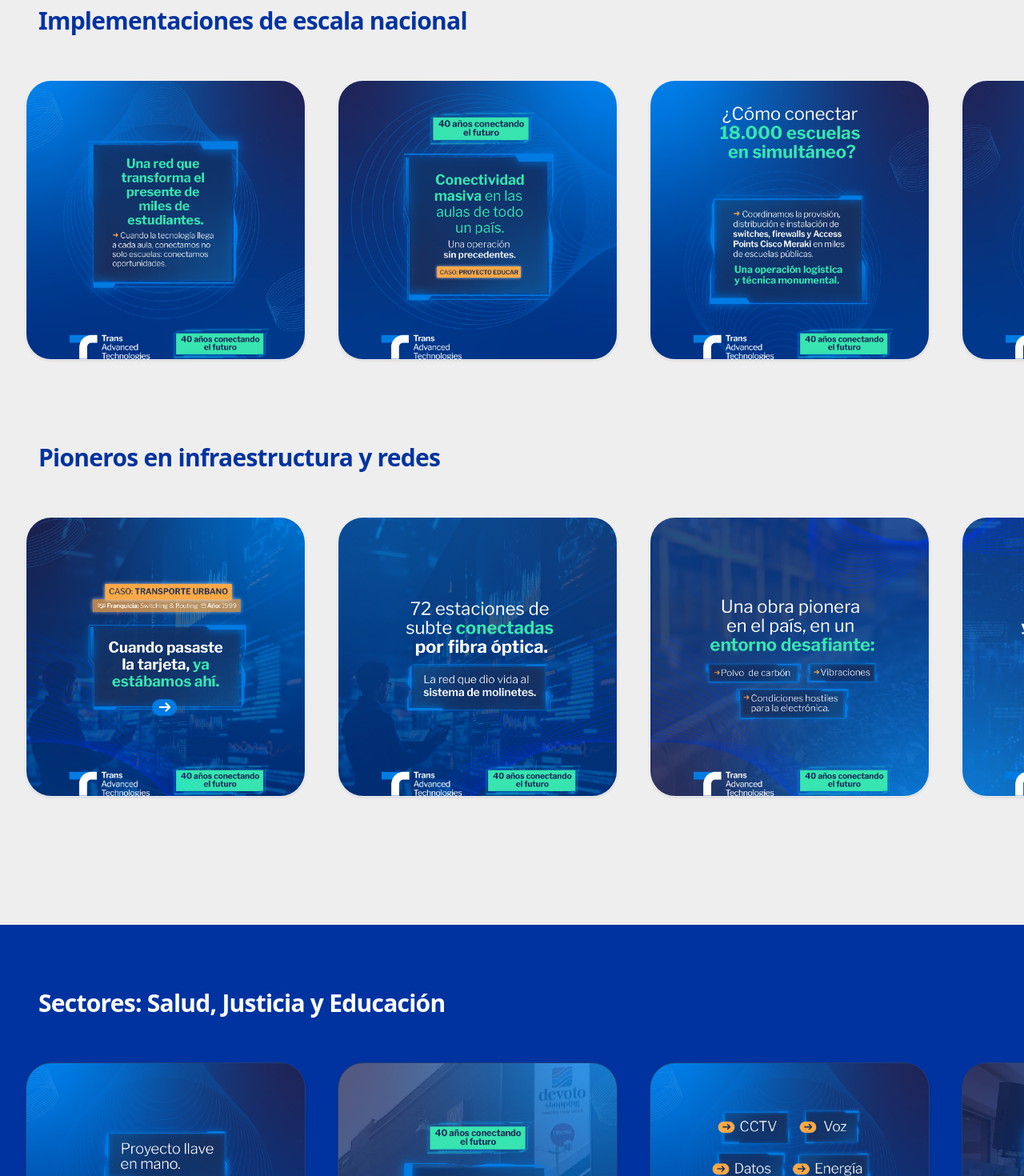
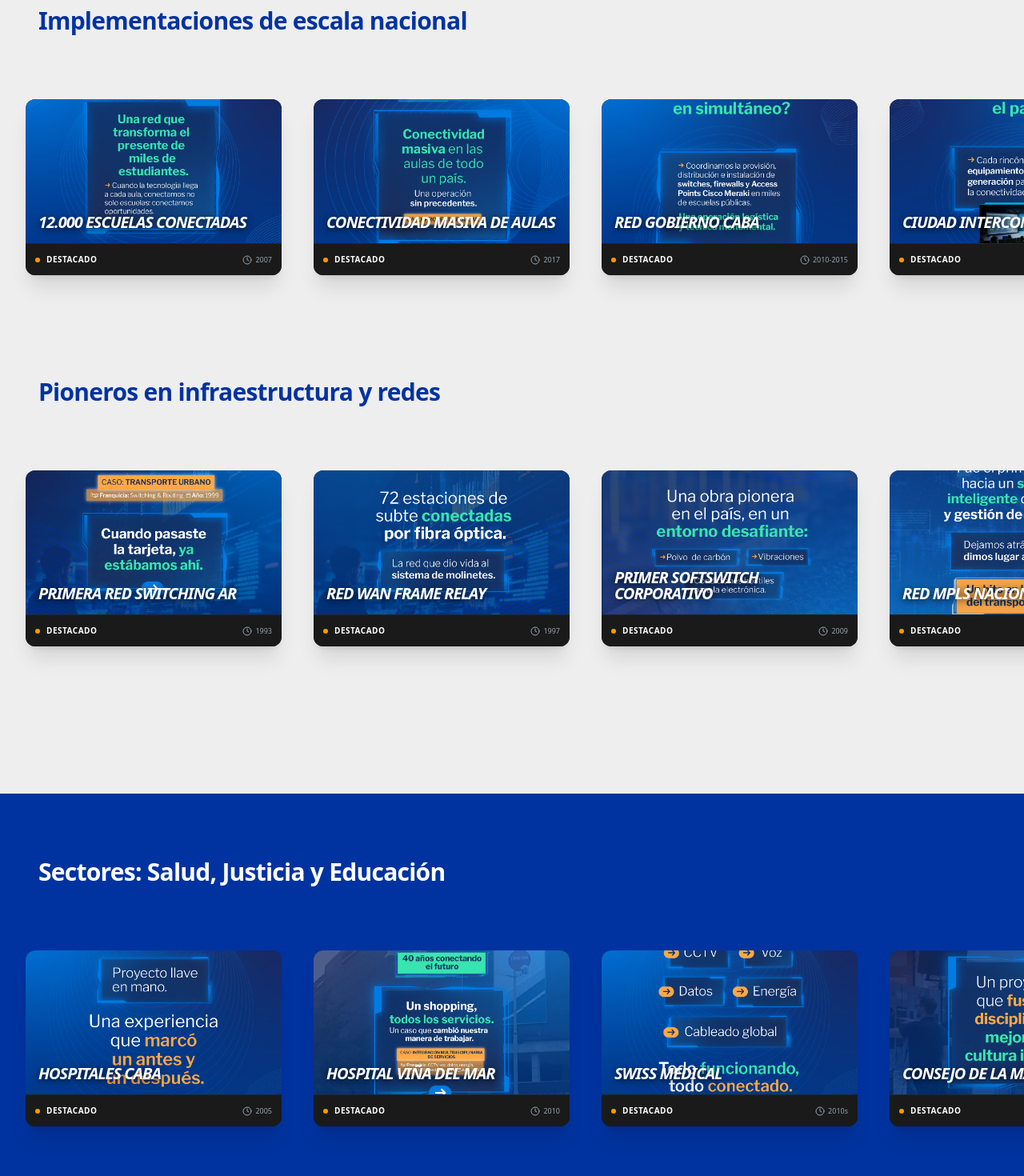
Before and after one commit to juanmiguel-dev/escuela-de-sabiduria-ancestral, a Next.js app: page / in a window 1280 px wide. Shown: the part 1100-2570 px from the top of the page at 80% size. Built offline with nearby package versions, Linux system fonts and the light colour scheme.

Commit message:
Thursday

```diff
--- a/src/app/page.tsx
+++ b/src/app/page.tsx
@@ -122,12 +122,11 @@ export default function Home() {
             <h2 className="text-2xl sm:text-3xl font-bold text-[#0033a0] tracking-tight">Implementaciones de escala nacional</h2>
           </div>
           <ImageCarousel images={[
-            { id: 1, src: "/carruseles/1/Publicación 4F-100.jpg" },
-            { id: 2, src: "/carruseles/1/a.jpg" },
-            { id: 3, src: "/carruseles/1/b.jpg" },
-            { id: 4, src: "/carruseles/1/c.jpg" },
-            { id: 5, src: "/carruseles/1/d.jpg" },
-            { id: 6, src: "/carruseles/1/e.jpg" },
+            { id: 1, src: "/carruseles/1/Publicación 4F-100.jpg", title: "12.000 escuelas conectadas", year: "2007", tags: "#Networking #Educación", match: "99% de coincidencia" },
+            { id: 2, src: "/carruseles/1/a.jpg", title: "Conectividad masiva de aulas", year: "2017", tags: "#Switches #AP #Networking", match: "98% de coincidencia" },
+            { id: 3, src: "/carruseles/1/b.jpg", title: "Red Gobierno CABA", year: "2010-2015", tags: "#MPLS #Networking", match: "97% de coincidencia" },
+            { id: 4, src: "/carruseles/1/c.jpg", title: "Ciudad Interconectada", year: "2017", tags: "#MPLS #Networking #CABA", match: "99% de coincidencia" },
+            { id: 5, src: "/carruseles/1/d.jpg", title: "Enlaces de Fibra Óptica", year: "2018", tags: "#Fibra #Infraestructura", match: "96% de coincidencia" },
           ]} />
         </motion.div>
       </section>
@@ -144,10 +143,10 @@ export default function Home() {
             <h2 className="text-2xl sm:text-3xl font-bold text-[#0033a0] tracking-tight">Pioneros en infraestructura y redes</h2>
           </div>
           <ImageCarousel images={[
-            { id: 1, src: "/carruseles/2/1.jpg" },
-            { id: 2, src: "/carruseles/2/2.jpg" },
-            { id: 3, src: "/carruseles/2/3.jpg" },
-            { id: 4, src: "/carruseles/2/4.jpg" }
+            { id: 1, src: "/carruseles/2/1.jpg", title: "Primera red Switching AR", year: "1993", tags: "#Switches #Pioneros", match: "100% de coincidencia" },
+            { id: 2, src: "/carruseles/2/2.jpg", title: "Red WAN Frame Relay", year: "1997", tags: "#WAN #FrameRelay", match: "98% de coincidencia" },
+            { id: 3, src: "/carruseles/2/3.jpg", title: "Primer SoftSwitch Corporativo", year: "2009", tags: "#SoftSwitch #Telefonía", match: "99% de coincidencia" },
+            { id: 4, src: "/carruseles/2/4.jpg", title: "Red MPLS Nacional", year: "2010", tags: "#MPLS #Fibra", match: "97% de coincidencia" }
           ]} />
         </motion.div>
       </section>
@@ -164,14 +163,12 @@ export default function Home() {
             <h2 className="text-2xl sm:text-3xl font-bold text-white tracking-tight">Sectores: Salud, Justicia y Educación</h2>
           </div>
           <ImageCarousel
-            dark={true}
             images={[
-              { id: 1, src: "/carruseles/6/Publicación 10d-100.jpg" },
-              { id: 2, src: "/carruseles/6/a.jpg" },
-              { id: 3, src: "/carruseles/6/b.jpg" },
-              { id: 4, src: "/carruseles/6/c.jpg" },
-              { id: 5, src: "/carruseles/8/Publicación 8d.jpg" },
-              { id: 6, src: "/carruseles/8/a.jpg" },
+              { id: 1, src: "/carruseles/6/Publicación 10d-100.jpg", title: "Hospitales CABA", year: "2005", tags: "#Salud #Networking", match: "98% de coincidencia" },
+              { id: 2, src: "/carruseles/6/a.jpg", title: "Hospital Viña del Mar", year: "2010", tags: "#Salud #ContactCenter", match: "97% de coincidencia" },
+              { id: 3, src: "/carruseles/6/b.jpg", title: "Swiss Medical", year: "2010s", tags: "#Salud #MisiónCrítica", match: "99% de coincidencia" },
+              { id: 4, src: "/carruseles/6/c.jpg", title: "Consejo de la Magistratura", year: "2013-Hoy", tags: "#Justicia #Sistemas", match: "96% de coincidencia" },
+              { id: 5, src: "/carruseles/8/Publicación 8d.jpg", title: "Aulas Inteligentes", year: "2017-Hoy", tags: "#Educación #IA", match: "100% de coincidencia" },
             ]}
           />
         </motion.div>
--- a/src/components/ImageCarousel.tsx
+++ b/src/components/ImageCarousel.tsx
@@ -9,14 +9,17 @@ import { AnimatePresence, motion } from "framer-motion";
 interface ImageItem {
     id: string | number;
     src: string;
+    title?: string;
+    year?: string;
+    tags?: string;
+    match?: string;
 }
 
 interface ImageCarouselProps {
     images: ImageItem[];
-    dark?: boolean;
 }
 
-export function ImageCarousel({ images, dark }: ImageCarouselProps) {
+export function ImageCarousel({ images }: ImageCarouselProps) {
     const [emblaRef] = useEmblaCarousel({
         align: "start",
         loop: true,
@@ -38,29 +41,82 @@ export function ImageCarousel({ images, dark }: ImageCarouselProps) {
     return (
         <>
             <div className="relative group w-full">
-                <div className="overflow-hidden py-10 px-4 sm:px-8 cursor-grab active:cursor-grabbing" ref={emblaRef}>
+                <div className="overflow-hidden py-16 px-4 sm:px-8 cursor-grab active:cursor-grabbing" ref={emblaRef}>
                     <div className="flex flex-row items-center">
                         {images.map((img) => (
-                            <div key={img.id} className="relative z-10 hover:z-50 shrink-0 flex-[0_0_auto] mr-6 sm:mr-10">
-                                {/* Card de Imagen con un hover elegante y bordes consitentes, fondo se ajusta si es oscuro */}
-                                <div
+                            <div key={img.id} className="relative z-10 hover:z-[100] shrink-0 flex-[0_0_auto] mr-6 sm:mr-10">
+                                <motion.div
                                     onClick={() => setSelectedImg(img.src)}
-                                    className={`relative flex-none w-[260px] sm:w-[350px] aspect-square rounded-[2rem] overflow-hidden shadow-sm transition-all duration-500 hover:scale-105 cursor-pointer ${dark ? 'bg-[#1a1a1a]/40 border border-white/10 hover:shadow-[0_0_30px_rgba(0,85,255,0.2)]' : 'bg-white/40 border border-gray-100 hover:shadow-[0_0_25px_rgba(0,51,160,0.3)]'}`}
+                                    className="relative flex-none w-[280px] sm:w-[320px] rounded-xl overflow-hidden cursor-pointer group origin-center transition-all bg-[#1a1a1a] shadow-xl"
+                                    initial={{ scale: 1 }}
+                                    whileHover={{
+                                        scale: 1.15,
+                                        zIndex: 100,
+                                        y: -50,
+                                        transition: { duration: 0.3, ease: "easeOut" }
+                                    }}
                                 >
+                                    {/* Contenedor de la Imagen */}
+                                    <div className="relative w-full aspect-video overflow-hidden">
                                         <Image
                                             src={img.src}
-                                        alt="Galería Trans Advanced"
+                                            alt={img.title || "Galería"}
                                             fill
-                                        className="object-cover transition-transform duration-700 hover:scale-110"
+                                            className="object-cover"
                                             sizes="(max-width: 768px) 100vw, 33vw"
                                         />
-                                    {/* Overlay con icono sutil de zoom al hover */}
-                                    <div className={`absolute inset-0 opacity-0 hover:opacity-100 transition-opacity duration-300 flex items-center justify-center ${dark ? 'bg-black/40' : 'bg-black/20'}`}>
-                                        <div className={`p-3 rounded-full backdrop-blur-md text-white ${dark ? 'bg-white/10 border border-white/20' : 'bg-white/20 border border-white/30'}`}>
-                                            <svg xmlns="http://www.w3.org/2000/svg" width="24" height="24" viewBox="0 0 24 24" fill="none" stroke="currentColor" strokeWidth="2" strokeLinecap="round" strokeLinejoin="round"><circle cx="11" cy="11" r="8" /><line x1="21" y1="21" x2="16.65" y2="16.65" /><line x1="11" y1="8" x2="11" y2="14" /><line x1="8" y1="11" x2="14" y2="11" /></svg>
+                                        {/* Overlay con Título (Estilo Logo) */}
+                                        <div className="absolute bottom-4 left-4 right-4 z-20 group-hover:opacity-0 transition-opacity duration-300">
+                                            <h3 className="text-white text-xl font-black tracking-tighter leading-none drop-shadow-[0_2px_4px_rgba(0,0,0,0.8)] uppercase italic">
+                                                {img.title}
+                                            </h3>
                                         </div>
                                     </div>
+
+                                    {/* Info Expandida (Solo visible en hover) */}
+                                    <div className="absolute top-full left-0 w-full bg-[#1a1a1a] p-4 space-y-3 opacity-0 group-hover:opacity-100 transition-opacity duration-300 shadow-2xl rounded-b-xl border-t border-white/10">
+                                        {/* Botones de acción rápidos */}
+                                        <div className="flex items-center gap-2">
+                                            <div className="w-8 h-8 rounded-full bg-white flex items-center justify-center text-black hover:bg-gray-200 transition-colors">
+                                                <svg xmlns="http://www.w3.org/2000/svg" width="18" height="18" viewBox="0 0 24 24" fill="currentColor"><path d="M8 5v14l11-7z"/></svg>
                                             </div>
+                                            <div className="w-8 h-8 rounded-full border-2 border-gray-500 flex items-center justify-center text-white hover:border-white transition-colors">
+                                                <svg xmlns="http://www.w3.org/2000/svg" width="16" height="16" viewBox="0 0 24 24" fill="none" stroke="currentColor" strokeWidth="3" strokeLinecap="round" strokeLinejoin="round"><line x1="12" y1="5" x2="12" y2="19"/><line x1="5" y1="12" x2="19" y2="12"/></svg>
+                                            </div>
+                                            <div className="w-8 h-8 rounded-full border-2 border-gray-500 flex items-center justify-center text-white hover:border-white transition-colors ml-auto">
+                                                <svg xmlns="http://www.w3.org/2000/svg" width="16" height="16" viewBox="0 0 24 24" fill="none" stroke="currentColor" strokeWidth="2" strokeLinecap="round" strokeLinejoin="round"><path d="m6 9 6 6 6-9"/></svg>
+                                            </div>
+                                        </div>
+
+                                        {/* Metadata */}
+                                        <div className="flex items-center gap-2 text-[10px] sm:text-xs font-bold">
+                                            <span className="text-green-500">{img.match || "98% de coincidencia"}</span>
+                                            <span className="text-gray-400">{img.year}</span>
+                                            <span className="px-1.5 py-0.5 border border-gray-500 text-gray-300 rounded-[2px] text-[8px]">4K</span>
+                                            <span className="text-gray-400">Trayectoria</span>
+                                        </div>
+
+                                        {/* Título y Tags */}
+                                        <div className="space-y-1">
+                                            <h4 className="text-white text-sm font-bold">{img.title}</h4>
+                                            <p className="text-gray-400 text-[10px] leading-tight">
+                                                {img.tags}
+                                            </p>
+                                        </div>
+                                    </div>
+
+                                    {/* Barra inferior estática (Estilo Netflix Coming Soon) */}
+                                    <div className="p-3 bg-[#1a1a1a] flex items-center justify-between border-t border-white/5 group-hover:hidden transition-all">
+                                        <div className="flex items-center gap-2">
+                                            <div className="w-1.5 h-1.5 rounded-full bg-[#ff9900]" />
+                                            <span className="text-white text-[10px] font-bold tracking-wider uppercase">Destacado</span>
+                                        </div>
+                                        <div className="flex items-center gap-1 text-gray-400">
+                                            <svg xmlns="http://www.w3.org/2000/svg" width="12" height="12" viewBox="0 0 24 24" fill="none" stroke="currentColor" strokeWidth="2" strokeLinecap="round" strokeLinejoin="round"><circle cx="12" cy="12" r="10"/><polyline points="12 6 12 12 16 14"/></svg>
+                                            <span className="text-[9px] font-medium">{img.year}</span>
+                                        </div>
+                                    </div>
+                                </motion.div>
                             </div>
                         ))}
                     </div>
```
Lines whose indentation alone changed are shown as unchanged.
